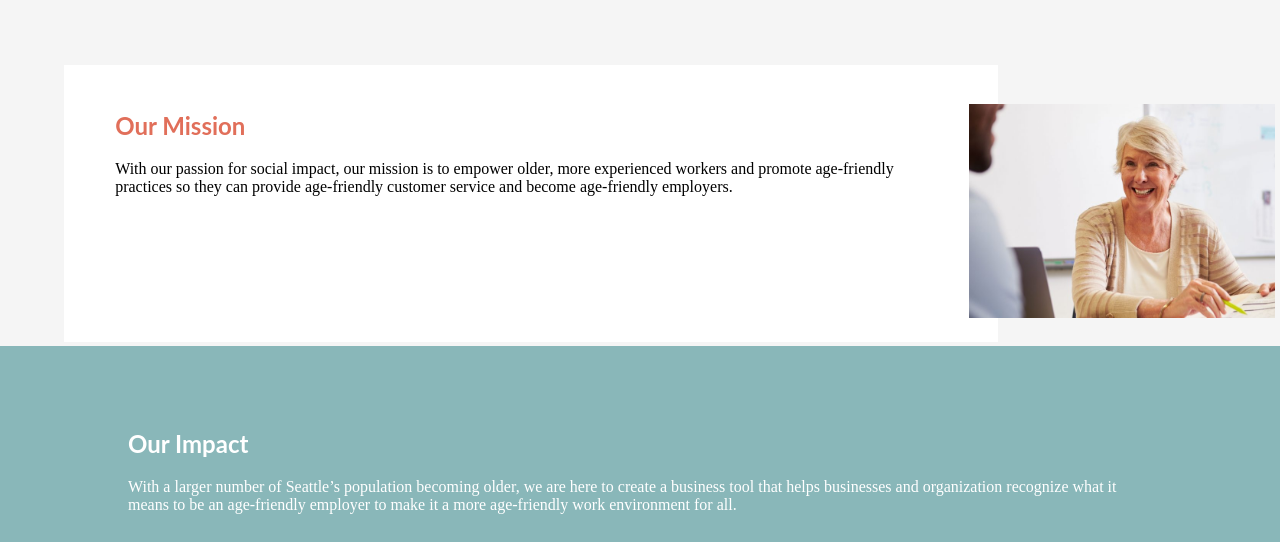
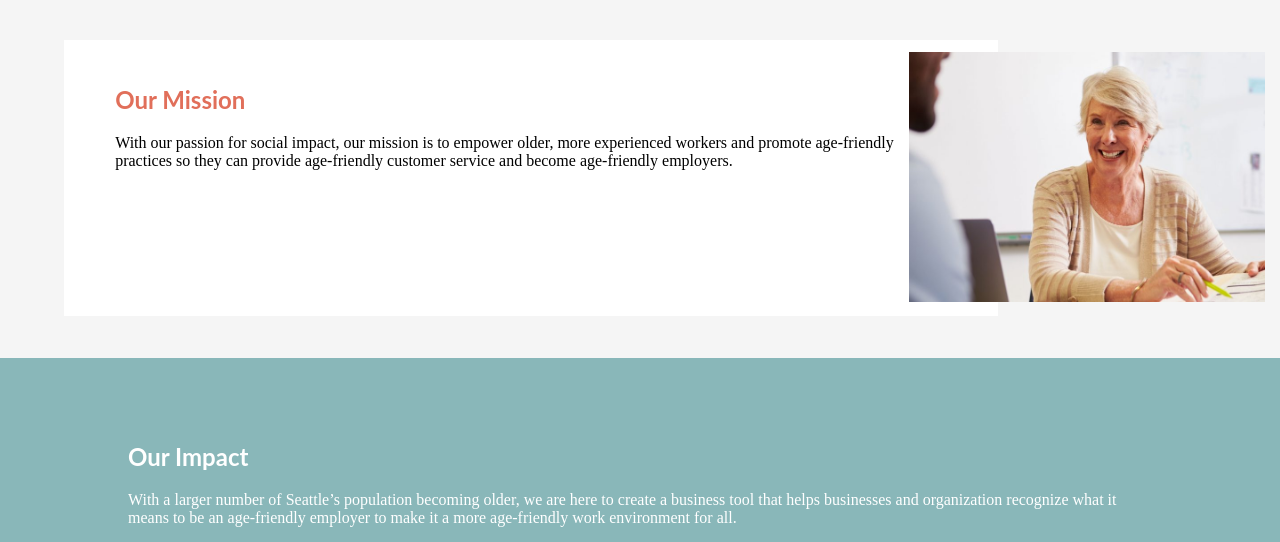
Before and after one commit to MoHariz/team-LEMOND-landing-page, a plain HTML site: page index.html in a window 1280 px wide. Shown: the part 672-1214 px from the top of the page. Drawn offline with Linux system fonts and the light colour scheme.

Commit message:
Mission placement format

```diff
--- a/index.css
+++ b/index.css
@@ -65,9 +65,10 @@ p, .mission-paragraph{
 
 /* mission content */
 .mission {
-    margin-top: 5%;
+    margin-top: 3%;
     display: inline-block;
     position: relative;
+    margin-bottom: 3%;
 }
 
 .mission-header {
@@ -88,12 +89,13 @@ p, .mission-paragraph{
 }
 
 .mission-image {
-    width: 306px;
-    height: 214px;
-    right: 5px;
+    width: 356px;
+    height: 250px;
+    right: 15px;
     position: absolute;
     z-index: 1;
     margin-top: 3%;
+    top: -26px;
 }
 
 /* impact content */
```
